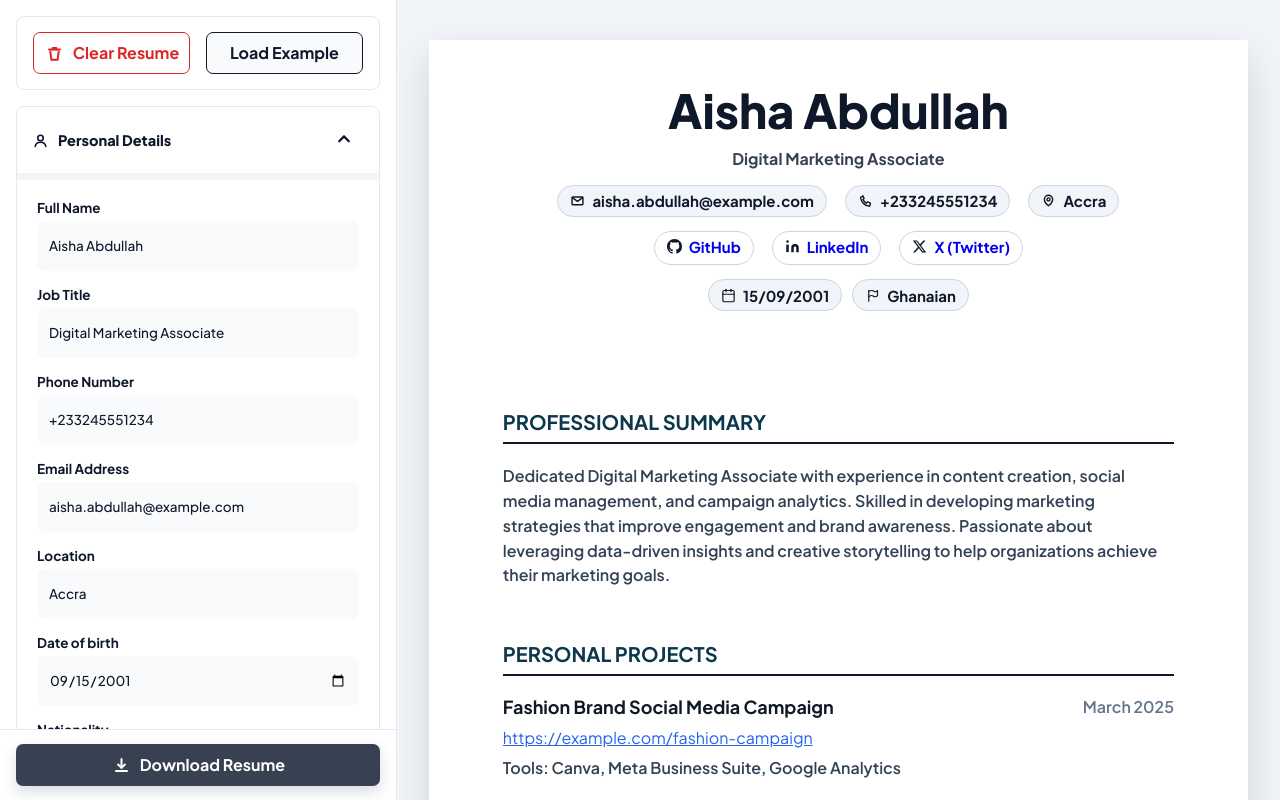
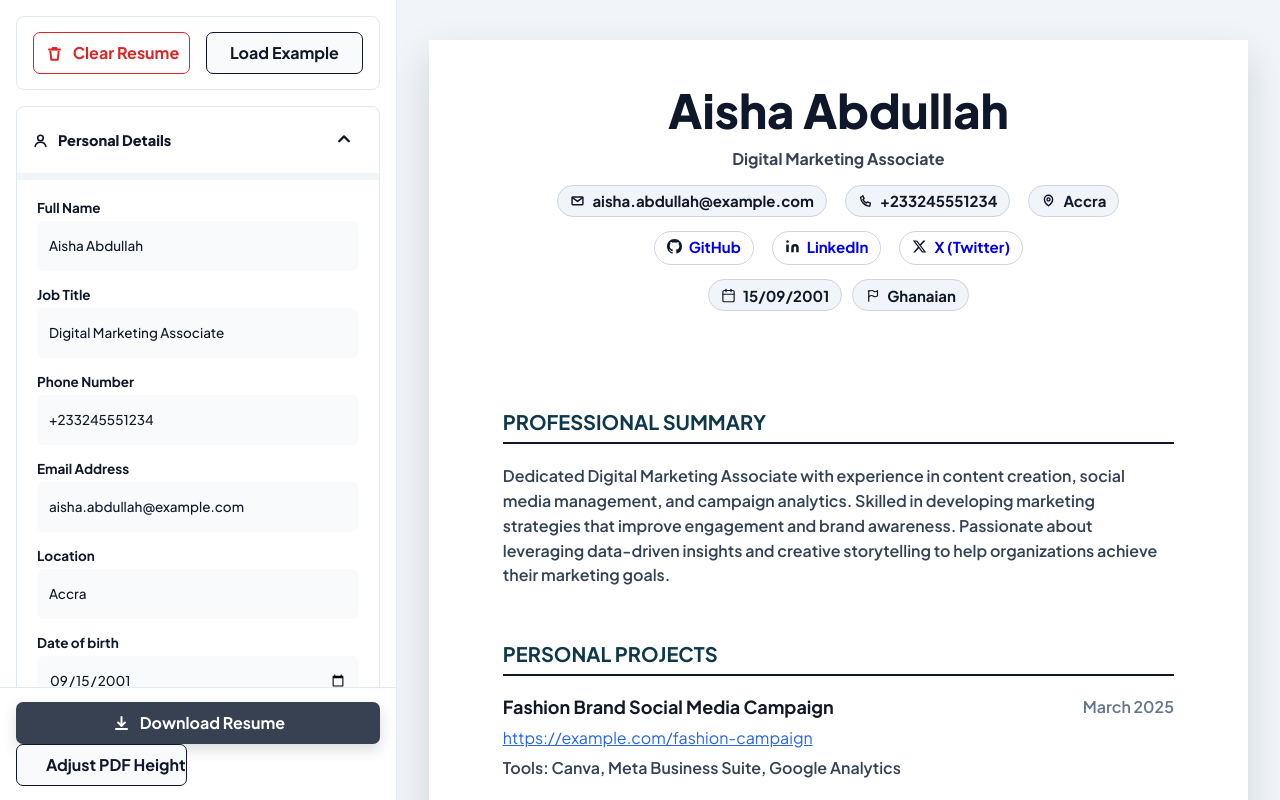
Before and after one commit to AdjeteySowah/cv-application-generator, a React (Vite) app: page / in a window 1280 px wide. Built offline with nearby package versions, Linux system fonts and the light colour scheme.

Commit message:
feat: render ModalBox inside EditorSidebar

```diff
--- a/src/components/editor/EditorSidebar.jsx
+++ b/src/components/editor/EditorSidebar.jsx
@@ -7,6 +7,7 @@ import PersonalDetailsForm from './PersonalDetailsForm.jsx';
 import ProjectForm from './ProjectForm.jsx';
 import SkillsForm from './SkillsForm.jsx';
 import SummaryForm from './SummaryForm.jsx';
+import ModalBox from './ModalBox.jsx';
 import Button from '../ui/Button.jsx';
 import Icon from '../ui/Icon.jsx';
 
@@ -34,6 +35,13 @@ export default function EditorSidebar({
   onRemoveEntry,
   onSummaryChange,
   resume,
+  onAdjustPdfHeight,
+  pdfHeight,
+  onDecreasePdfHeight,
+  onIncreasePdfHeight,
+  isModalOpen,
+  onCloseModal,
+  onDone,
 }) {
   function validateBeforeDownload() {
     const editorPanel = document.getElementById('resume-editor-panel');
@@ -197,6 +205,24 @@ export default function EditorSidebar({
         >
           Download Resume
         </Button>
+        <Button
+          className="adjust-button"
+          icon={<Icon name="topBottomArrow" />}
+          onClick={onAdjustPdfHeight}
+          variant="secondary"
+        >
+          Adjust PDF Height
+        </Button>
+
+        {isModalOpen && (
+          <ModalBox
+            pdfHeight={pdfHeight}
+            onCloseModal={onCloseModal}
+            onDecreasePdfHeight={onDecreasePdfHeight}
+            onIncreasePdfHeight={onIncreasePdfHeight}
+            onDone={onDone}
+          />
+        )}
       </footer>
     </div>
   );
```
